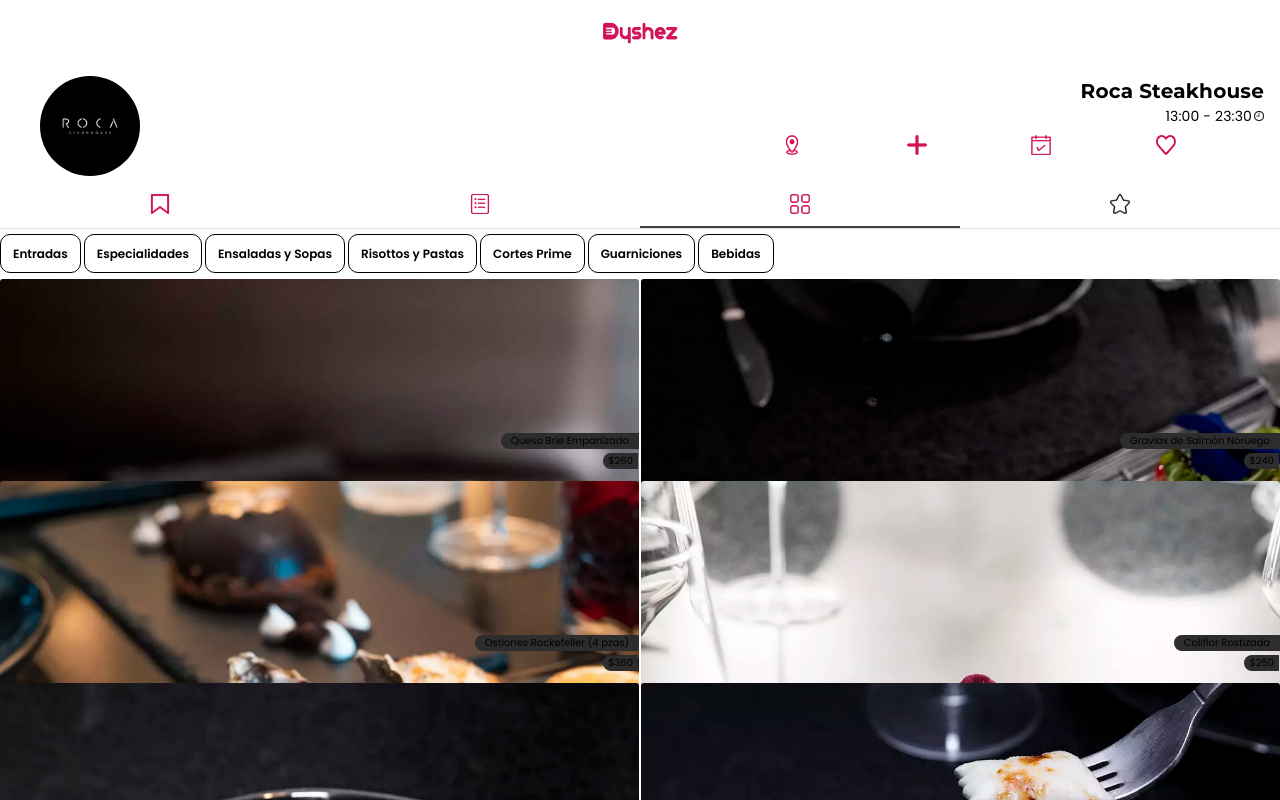
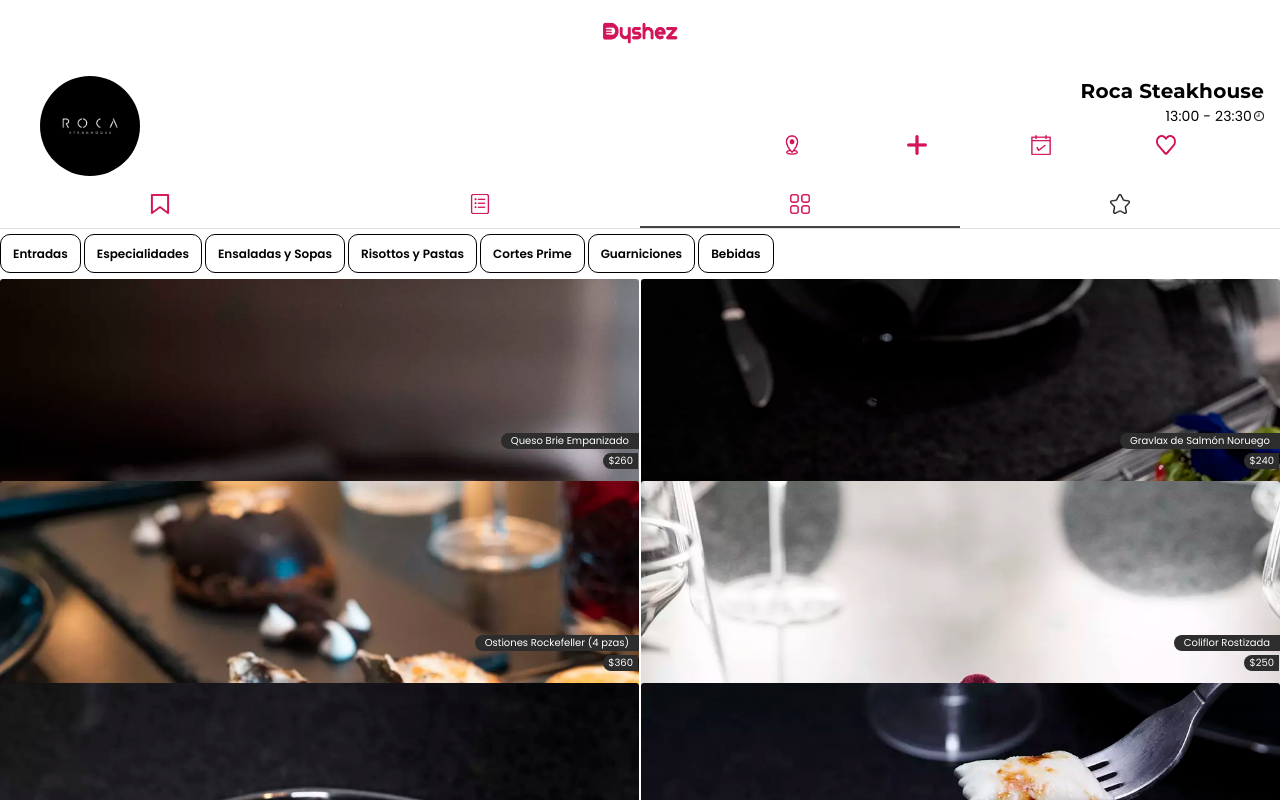
Before and after one commit to DevDyshez/dyshez-w, a Next.js app: page / in a window 1280 px wide. Both pictures are taken after a click on the tab 800 px from the left and 204 px from the top of the page. Shown: the top 800 px of the page. Built offline with nearby package versions, Linux system fonts and the light colour scheme.

Commit message:
Add font color

```diff
--- a/src/styles/globals.css
+++ b/src/styles/globals.css
@@ -60,22 +60,6 @@
     --callout-border-rgb: 108, 108, 108;
     --card-rgb: 100, 100, 100;
     --card-border-rgb: 200, 200, 200;
-  }
-}
-
-@media (prefers-contrast: high) {
-
-  /* CSS styles for high contrast */
-  body {
-    color: white;
-  }
-}
-
-@media (prefers-contrast: more) {
-
-  /* CSS styles for even higher contrast */
-  body {
-    color: white;
   }
 }
 
--- a/ui/molecules/DishImage.js
+++ b/ui/molecules/DishImage.js
@@ -38,6 +38,7 @@ const RenderItem = ({ item }) => {
             fontFamily: "PoppinsRegular",
             textAlign: "right",
             maxWidth: item.isSeparated ? "70%" : "85%",
+            color: "#fff",
           }}
         >
           {item.name}
@@ -54,6 +55,7 @@ const RenderItem = ({ item }) => {
             paddingRight: 5,
             fontSize: 10,
             fontFamily: "PoppinsRegular",
+            color: "#fff",
           }}
         >
           ${item.price}
```
